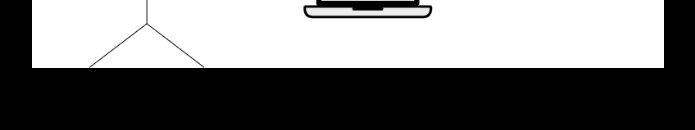
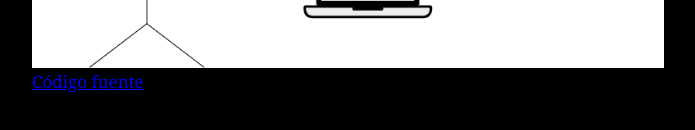
Before and after one commit to aasspaassp/trespesos, a plain HTML site: page static/index.html in a window 1280 px wide. Shown: the part 2342-2472 px from the top of the page, without its empty margins (292-987 px from the left). Drawn offline with Linux system fonts and the light colour scheme.

Commit message:
aaakajak

```diff
--- a/static/index.html
+++ b/static/index.html
@@ -125,6 +125,8 @@
   <!-- 3. IMAGEN: cambia src por la ruta de tu imagen -->
   <img src="/static/imagen.png" alt="Descripción de la imagen">
 
+  <a href="https://github.com/aasspaassp/trespesos" target="_blank">Código fuente</a>
+
 </main>
 
 <script>
```
